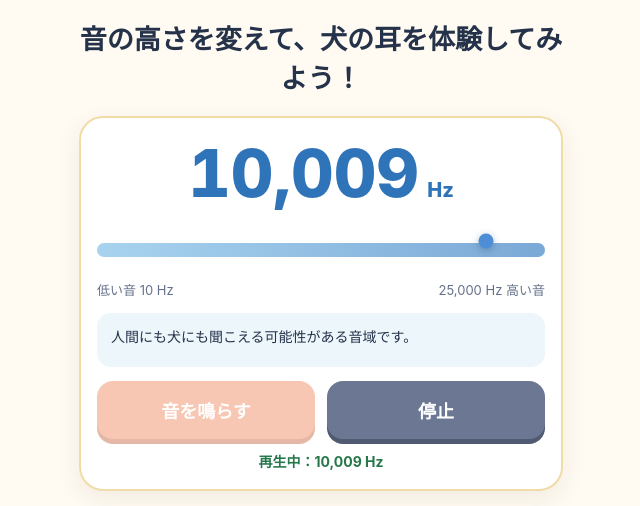
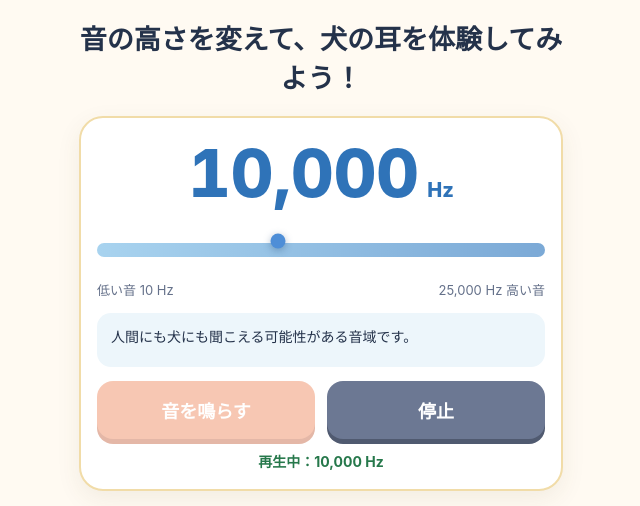
Before and after one commit to yamanobora1839/dog_hearing, a plain HTML site: page index.html in a window 1280 px wide. Both pictures are taken after a click on the button "音を鳴らす". Shown: the top 506 px of the page, 319-959 px from the left. Drawn offline with Linux system fonts and the light colour scheme.

Commit message:
Fix slider to use actual 10–25000 Hz values for display and audio

```diff
--- a/app.js
+++ b/app.js
@@ -2,7 +2,6 @@
 
 const MIN_FREQUENCY = 10;
 const MAX_FREQUENCY = 25000;
-const SLIDER_MAX = 1000;
 
 const slider = document.getElementById("frequencySlider");
 const frequencyValue = document.getElementById("frequencyValue");
@@ -16,15 +15,9 @@ let oscillator = null;
 let gainNode = null;
 let isPlaying = false;
 
-function sliderPositionToFrequency(position) {
-  const ratio = position / SLIDER_MAX;
-  return Math.round(MIN_FREQUENCY * (MAX_FREQUENCY / MIN_FREQUENCY) ** ratio);
-}
-
-function frequencyToSliderPosition(frequency) {
-  return Math.round(
-    (Math.log(frequency / MIN_FREQUENCY) / Math.log(MAX_FREQUENCY / MIN_FREQUENCY)) * SLIDER_MAX
-  );
+function readFrequency() {
+  // rangeの値そのものがHz。変換や1000Hzでの上限処理は行わない。
+  return Math.min(MAX_FREQUENCY, Math.max(MIN_FREQUENCY, Number(slider.value)));
 }
 
 function getFrequencyExplanation(frequency) {
@@ -41,18 +34,17 @@ function getFrequencyExplanation(frequency) {
 }
 
 function updateFrequency() {
-  const frequency = sliderPositionToFrequency(Number(slider.value));
-  frequencyValue.textContent = frequency.toLocaleString("ja-JP");
+  const frequency = readFrequency();
+  const formattedFrequency = frequency.toLocaleString("ja-JP");
+
+  frequencyValue.textContent = formattedFrequency;
   frequencyExplanation.textContent = getFrequencyExplanation(frequency);
-  slider.setAttribute("aria-valuetext", `${frequency.toLocaleString("ja-JP")} Hz`);
+  slider.setAttribute("aria-valuetext", `${formattedFrequency} Hz`);
 
   if (isPlaying && oscillator && audioContext) {
-    // 同じOscillatorNodeの周波数だけを滑らかに更新し、再生を継続する
+    // 既存のOscillatorNodeを維持したまま、表示と同じHzへ滑らかに更新
     oscillator.frequency.setTargetAtTime(frequency, audioContext.currentTime, 0.015);
-  }
-
-  if (isPlaying) {
-    status.textContent = `再生中：${frequency.toLocaleString("ja-JP")} Hz`;
+    status.textContent = `再生中：${formattedFrequency} Hz`;
   }
 }
 
@@ -101,11 +93,9 @@ async function startSound() {
     oscillator = audioContext.createOscillator();
     gainNode = audioContext.createGain();
 
+    const frequency = readFrequency();
     oscillator.type = "sine";
-    oscillator.frequency.setValueAtTime(
-      sliderPositionToFrequency(Number(slider.value)),
-      audioContext.currentTime
-    );
+    oscillator.frequency.setValueAtTime(frequency, audioContext.currentTime);
 
     // 控えめな音量を維持
     gainNode.gain.setValueAtTime(0.035, audioContext.currentTime);
@@ -117,7 +107,7 @@ async function startSound() {
     isPlaying = true;
     startButton.disabled = true;
     stopButton.disabled = false;
-    status.textContent = `再生中：${frequencyValue.textContent} Hz`;
+    status.textContent = `再生中：${frequency.toLocaleString("ja-JP")} Hz`;
     status.classList.add("playing");
   } catch (error) {
     stopSound();
@@ -138,5 +128,8 @@ document.addEventListener("visibilitychange", () => {
 
 window.addEventListener("blur", stopSound);
 
-slider.value = String(frequencyToSliderPosition(10000));
+// DOMの範囲属性とJavaScriptの範囲定義の不一致を早期に検出
+if (Number(slider.min) !== MIN_FREQUENCY || Number(slider.max) !== MAX_FREQUENCY) {
+  throw new Error("スライダーの周波数範囲が設定と一致しません");
+}
 updateFrequency();
--- a/index.html
+++ b/index.html
@@ -21,10 +21,10 @@
         <input
           id="frequencySlider"
           type="range"
-          min="0"
-          max="1000"
+          min="10"
+          max="25000"
           step="1"
-          value="848"
+          value="10000"
           aria-label="音の周波数、10Hzから25,000Hz"
           aria-valuetext="10,000 Hz"
         >
```
